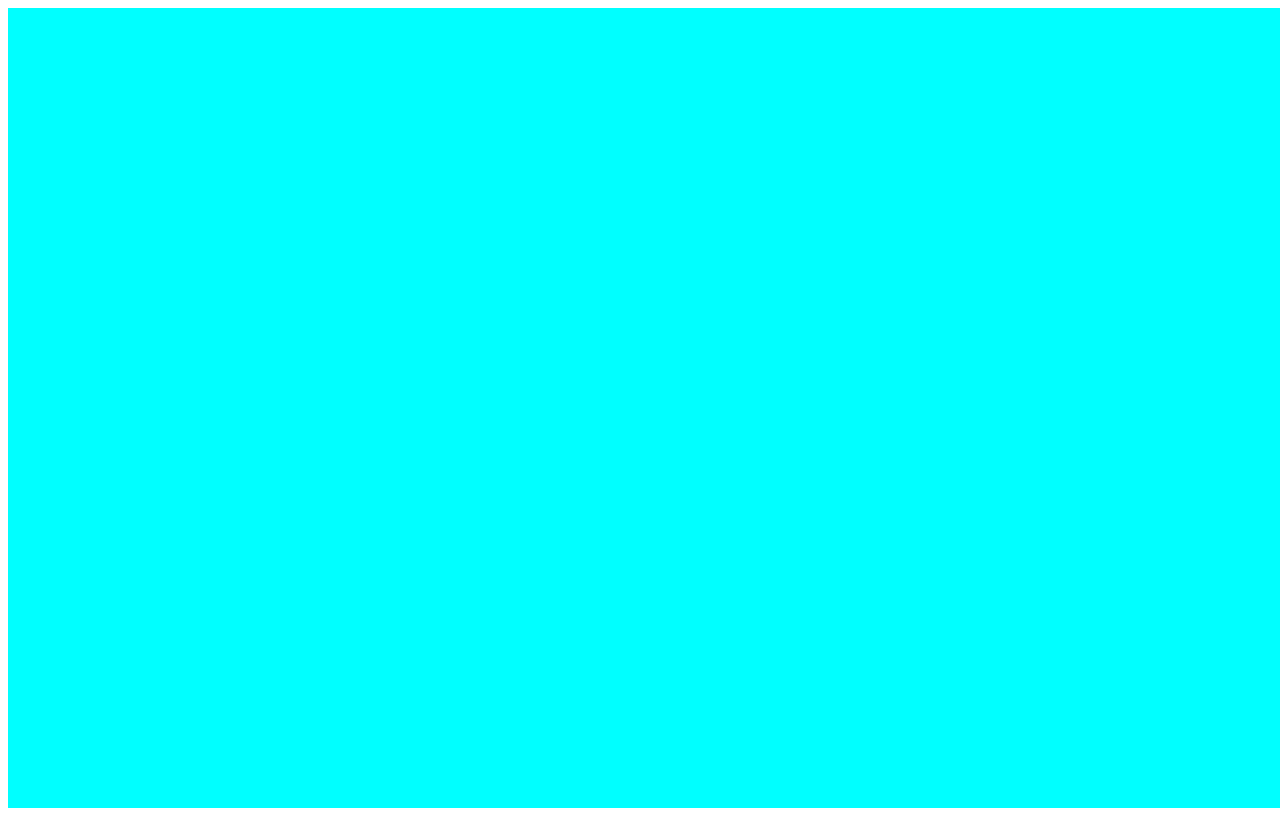
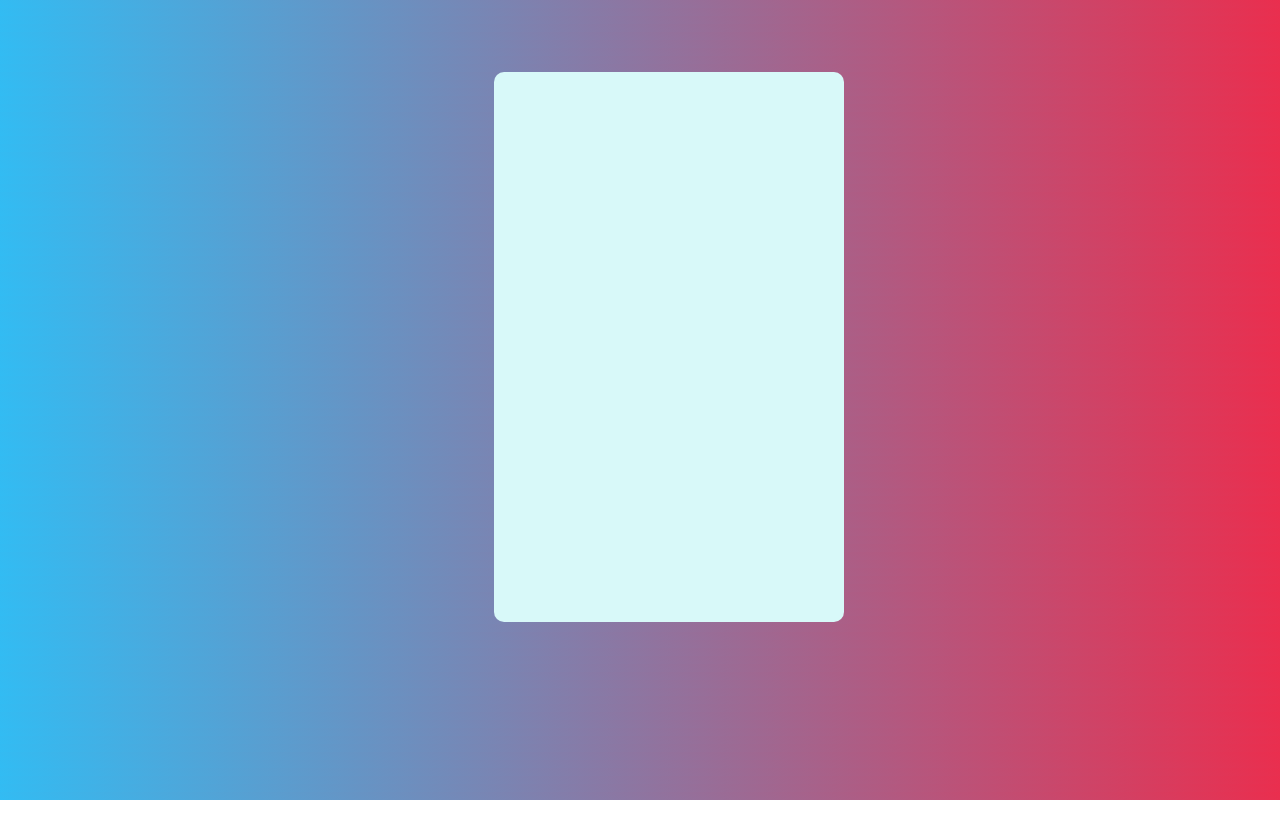
Before and after one commit to Shrijaykakad/Login-Form, a plain HTML site: page index.html in a window 1280 px wide. Drawn offline with Linux system fonts and the light colour scheme.

Commit message:
Background layout created

```diff
--- a/style.css
+++ b/style.css
@@ -1,5 +1,16 @@
+body{
+  /* height: 100vh; */
+  /* width: 100vw; */
+  background-image: linear-gradient(35deg, rgb(50, 188, 243), rgb(234, 46, 78));
+  background-size: cover;
+}
+
 .page{
-  height: 100vh;
-  width: 100vw;
-  background-color: aqua;
+  height: 550px;
+  width: 350px;
+  position: absolute;
+  margin-left: 38%;
+  margin-top: 5%;
+  border-radius: 10px;
+  background-color: rgb(216, 249, 249);
 }
```
Also changed, not shown: index.html (+3 -1 lines).
